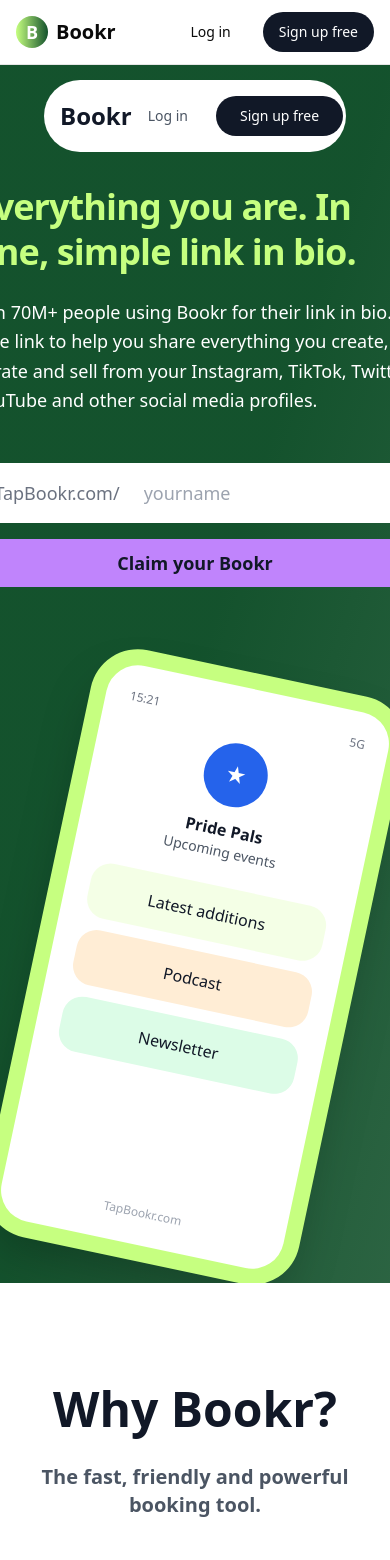
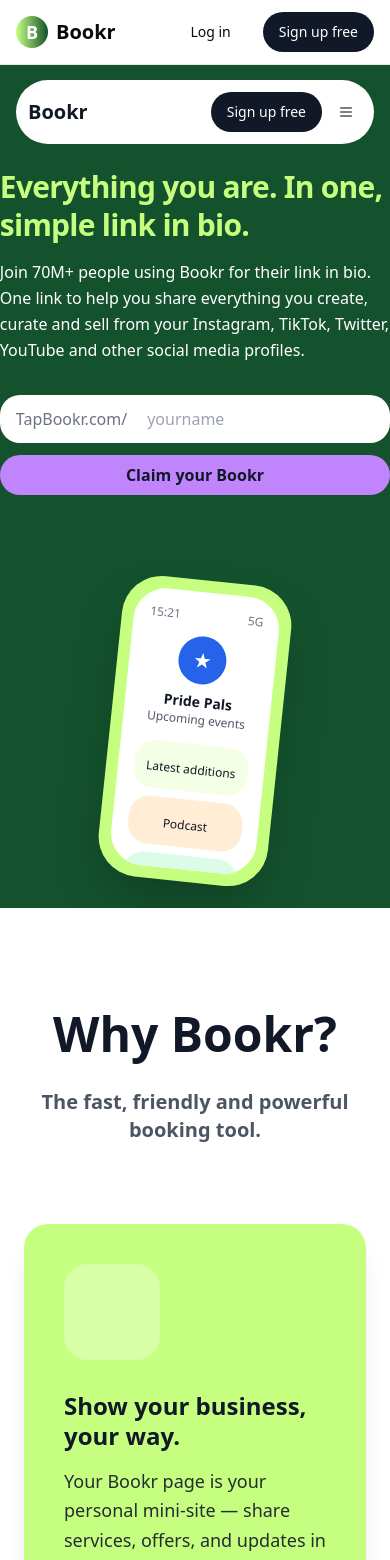
Before and after one commit to KarelGustin/tap-bookr-link, a React (Vite) app: page / in a window 390 px wide. Shown: the top 1560 px of the page. Built offline with nearby package versions, Linux system fonts and the light colour scheme.

Commit message:
Refactor header and hero
Update header to be floating and add a hamburger menu for mobile. Adjust side margins/paddings to a maximum of 8px for mobile-first design, ensuring the hero section also respects these constraints and does not overflow.

```diff
--- a/src/components/marketing/Hero.tsx
+++ b/src/components/marketing/Hero.tsx
@@ -1,10 +1,11 @@
 import { Button } from "@/components/ui/button";
-import { ArrowRight } from "lucide-react";
+import { Menu } from "lucide-react";
 import { Link } from "react-router-dom";
 import { useState } from "react";
 
 export const Hero = () => {
   const [userInput, setUserInput] = useState("");
+  const [showMenu, setShowMenu] = useState(false);
   const prefix = "TapBookr.com/";
 
   const handleInputChange = (e: React.ChangeEvent<HTMLInputElement>) => {
@@ -16,44 +17,75 @@ export const Hero = () => {
     }
   };
   return (
-    <section className="relative min-h-screen overflow-hidden bg-gradient-to-br from-secondary via-secondary to-secondary/90 px-3 py-4">
-      {/* Header placeholder - keeping same structure */}
-      <div className="container mx-auto max-w-7xl">
-        <div className="bg-white rounded-full p-4 mb-8 lg:mb-16">
+    <section className="relative min-h-screen overflow-hidden bg-secondary px-2 py-4">
+      {/* Floating Header */}
+      <div className="container mx-auto max-w-7xl px-2">
+        <div className="bg-white rounded-full p-3 mb-6">
           <div className="flex items-center justify-between">
-            <div className="text-2xl font-black text-gray-900">Bookr</div>
+            <div className="text-xl font-black text-gray-900">Bookr</div>
+
+            {/* Desktop Navigation */}
             <div className="hidden md:flex items-center gap-6">
-              <span className="text-gray-600">Products</span>
-              <span className="text-gray-600">Templates</span>
-              <span className="text-gray-600">Marketplace</span>
-              <span className="text-gray-600">Learn</span>
-              <span className="text-gray-600">Pricing</span>
+              <span className="text-gray-600 text-sm">Products</span>
+              <span className="text-gray-600 text-sm">Templates</span>
+              <span className="text-gray-600 text-sm">Marketplace</span>
+              <span className="text-gray-600 text-sm">Learn</span>
+              <span className="text-gray-600 text-sm">Pricing</span>
             </div>
-            <div className="flex items-center gap-3">
-              <Button variant="ghost" className="text-gray-600">Log in</Button>
-              <Button className="bg-gray-900 text-white hover:bg-gray-800 rounded-full px-6">
+
+            {/* Mobile + Desktop Actions */}
+            <div className="flex items-center gap-2">
+              <Button variant="ghost" className="text-gray-600 text-sm px-3 py-2 hidden sm:inline-flex">
+                Log in
+              </Button>
+              <Button className="bg-gray-900 text-white hover:bg-gray-800 rounded-full px-4 py-2 text-sm">
                 Sign up free
+              </Button>
+              {/* Mobile Hamburger */}
+              <Button
+                variant="ghost"
+                size="sm"
+                className="md:hidden p-2"
+                onClick={() => setShowMenu(!showMenu)}
+              >
+                <Menu className="w-5 h-5 text-gray-600" />
               </Button>
             </div>
           </div>
+
+          {/* Mobile Menu Dropdown */}
+          {showMenu && (
+            <div className="md:hidden mt-3 pt-3 border-t border-gray-100">
+              <div className="flex flex-col gap-2">
+                <span className="text-gray-600 text-sm py-2">Products</span>
+                <span className="text-gray-600 text-sm py-2">Templates</span>
+                <span className="text-gray-600 text-sm py-2">Marketplace</span>
+                <span className="text-gray-600 text-sm py-2">Learn</span>
+                <span className="text-gray-600 text-sm py-2">Pricing</span>
+                <Button variant="ghost" className="text-gray-600 text-sm py-2 justify-start">
+                  Log in
+                </Button>
+              </div>
+            </div>
+          )}
         </div>
 
         {/* Hero Content */}
-        <div className="flex flex-col lg:flex-row items-center justify-between gap-12 min-h-[80vh]">
+        <div className="flex flex-col lg:flex-row items-center justify-between gap-8 min-h-[calc(100vh-120px)]">
           {/* Left Content */}
-          <div className="flex-1 space-y-6 text-left max-w-2xl">
-            <h1 className="text-4xl sm:text-5xl md:text-6xl lg:text-7xl font-black text-primary leading-tight tracking-tight">
+          <div className="flex-1 space-y-4 sm:space-y-6 text-left max-w-2xl px-2">
+            <h1 className="text-3xl sm:text-4xl md:text-5xl lg:text-6xl font-black text-primary leading-tight tracking-tight">
               Everything you are. In one, simple link in bio.
             </h1>
 
-            <p className="text-lg sm:text-xl md:text-2xl text-white leading-relaxed font-medium">
+            <p className="text-base sm:text-lg md:text-xl text-white leading-relaxed font-medium">
               Join 70M+ people using Bookr for their link in bio. One link to help you share everything you create, curate and sell from your Instagram, TikTok, Twitter, YouTube and other social media profiles.
             </p>
 
-            <div className="space-y-4 max-w-lg pt-6">
+            <div className="space-y-3 max-w-lg pt-4">
               <div className="bg-white rounded-lg p-1">
                 <div className="flex items-center">
-                  <span className="px-4 py-3 text-gray-500 font-medium text-lg">
+                  <span className="px-3 py-2 sm:px-4 sm:py-3 text-gray-500 font-medium text-base sm:text-lg">
                     TapBookr.com/
                   </span>
                   <input
@@ -61,14 +93,14 @@ export const Hero = () => {
                     value={userInput}
                     onChange={handleInputChange}
                     placeholder="yourname"
-                    className="flex-1 px-2 py-3 bg-transparent text-gray-900 placeholder-gray-400 text-lg font-medium focus:outline-none"
+                    className="flex-1 px-2 py-2 sm:py-3 bg-transparent text-gray-900 placeholder-gray-400 text-base sm:text-lg font-medium focus:outline-none"
                   />
                 </div>
               </div>
 
               <Button
                 asChild
-                className="w-full bg-purple-400 hover:bg-purple-500 text-gray-900 font-black text-lg py-6 rounded-full transition-all"
+                className="w-full bg-purple-400 hover:bg-purple-500 text-gray-900 font-black text-base sm:text-lg py-4 sm:py-6 rounded-full transition-all"
               >
                 <Link to="/login">
                   Claim your Bookr
@@ -78,41 +110,41 @@ export const Hero = () => {
           </div>
 
           {/* Right Content - Phone Mockup */}
-          <div className="flex-1 flex justify-center items-center mt-8 lg:mt-0">
-            <div className="relative">
+          <div className="flex-1 flex justify-center items-center mt-6 lg:mt-0 px-2">
+            <div className="relative max-w-[280px] sm:max-w-[320px]">
               {/* Phone mockup with yellow background */}
-              <div className="w-80 h-[600px] bg-primary rounded-[3rem] p-4 shadow-2xl transform rotate-12 hover:rotate-6 transition-transform duration-300">
-                <div className="w-full h-full bg-white rounded-[2rem] p-6 flex flex-col overflow-hidden">
+              <div className="w-full aspect-[9/16] bg-primary rounded-[2.5rem] sm:rounded-[3rem] p-3 sm:p-4 shadow-2xl transform rotate-6 sm:rotate-12 hover:rotate-3 sm:hover:rotate-6 transition-transform duration-300">
+                <div className="w-full h-full bg-white rounded-[2rem] sm:rounded-[2.5rem] p-4 sm:p-6 flex flex-col overflow-hidden">
                   {/* Status bar */}
-                  <div className="flex justify-between items-center mb-4 text-xs text-gray-500">
+                  <div className="flex justify-between items-center mb-3 sm:mb-4 text-xs text-gray-500">
                     <span>15:21</span>
                     <span>5G</span>
                   </div>
 
                   {/* Profile header */}
-                  <div className="text-center mb-6">
-                    <div className="w-16 h-16 bg-blue-600 rounded-full mx-auto mb-3 flex items-center justify-center">
-                      <span className="text-white font-bold text-xl">★</span>
+                  <div className="text-center mb-4 sm:mb-6">
+                    <div className="w-12 h-12 sm:w-16 sm:h-16 bg-blue-600 rounded-full mx-auto mb-2 sm:mb-3 flex items-center justify-center">
+                      <span className="text-white font-bold text-lg sm:text-xl">★</span>
                     </div>
-                    <h3 className="font-bold text-gray-900">Pride Pals</h3>
-                    <p className="text-sm text-gray-600">Upcoming events</p>
+                    <h3 className="font-bold text-gray-900 text-sm sm:text-base">Pride Pals</h3>
+                    <p className="text-xs sm:text-sm text-gray-600">Upcoming events</p>
                   </div>
 
                   {/* Links */}
-                  <div className="space-y-3 flex-1">
-                    <div className="bg-primary/20 rounded-lg p-4 text-center">
-                      <span className="font-medium text-gray-900">Latest additions</span>
+                  <div className="space-y-2 sm:space-y-3 flex-1">
+                    <div className="bg-primary/20 rounded-lg p-3 sm:p-4 text-center">
+                      <span className="font-medium text-gray-900 text-xs sm:text-sm">Latest additions</span>
                     </div>
-                    <div className="bg-orange-100 rounded-lg p-4 text-center">
-                      <span className="font-medium text-gray-900">Podcast</span>
+                    <div className="bg-orange-100 rounded-lg p-3 sm:p-4 text-center">
+                      <span className="font-medium text-gray-900 text-xs sm:text-sm">Podcast</span>
                     </div>
-                    <div className="bg-green-100 rounded-lg p-4 text-center">
-                      <span className="font-medium text-gray-900">Newsletter</span>
+                    <div className="bg-green-100 rounded-lg p-3 sm:p-4 text-center">
+                      <span className="font-medium text-gray-900 text-xs sm:text-sm">Newsletter</span>
                     </div>
                   </div>
 
                   {/* Footer */}
-                  <div className="text-center text-xs text-gray-400 mt-4">
+                  <div className="text-center text-xs text-gray-400 mt-3 sm:mt-4">
                     TapBookr.com
                   </div>
                 </div>
```
